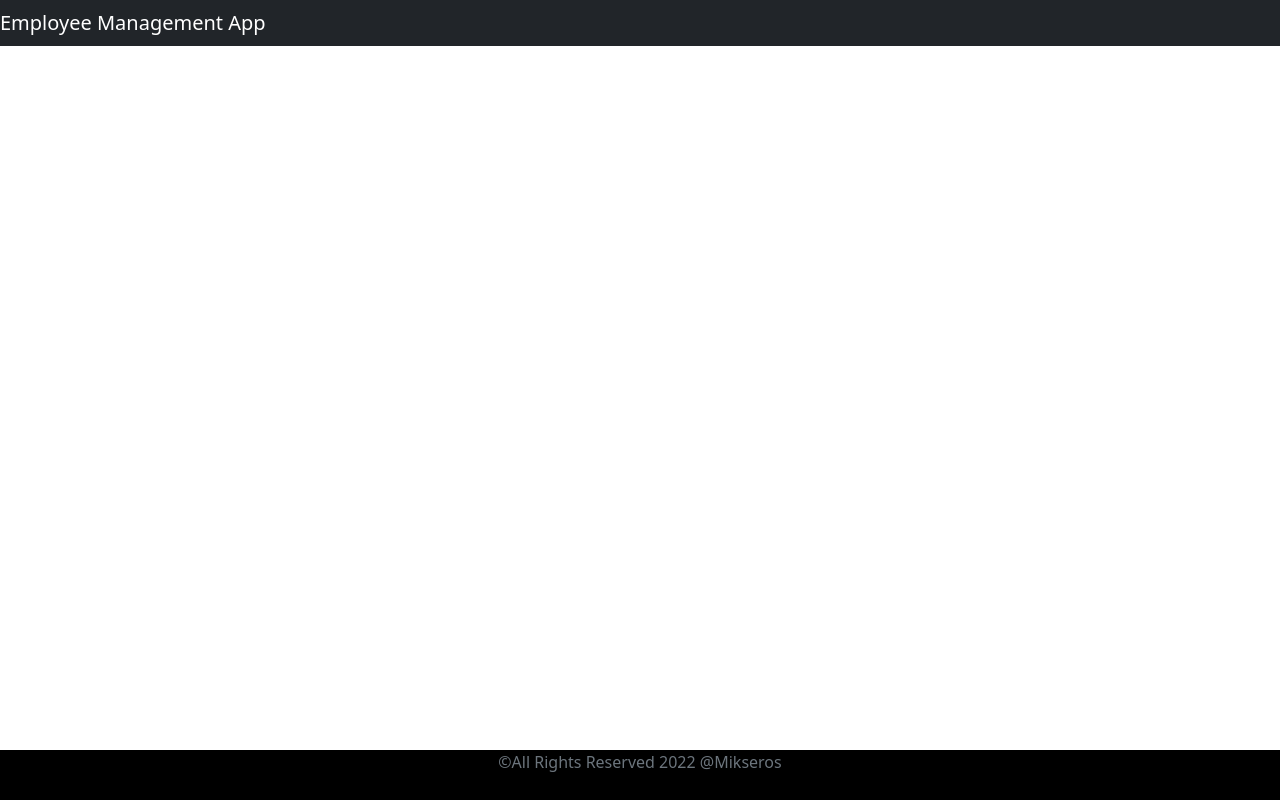
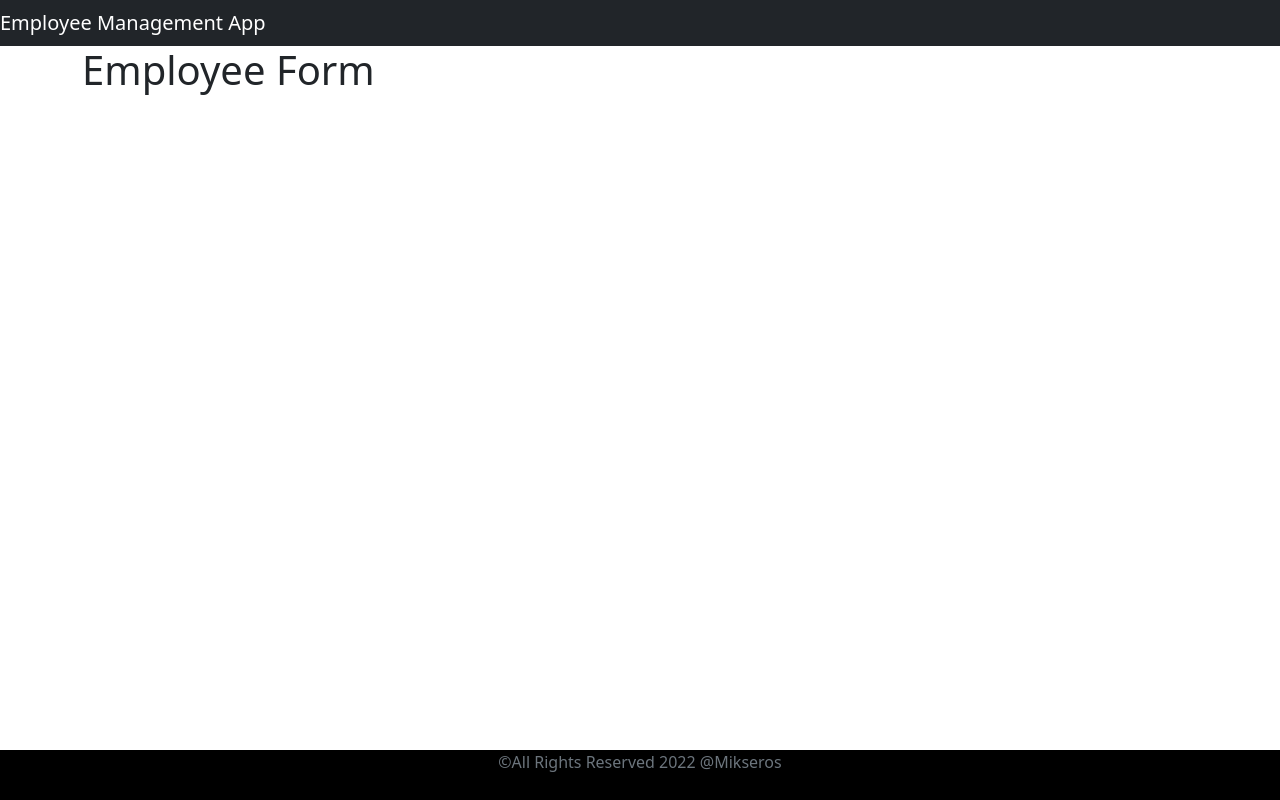
Before and after one commit to mikseros/employee-management-system-front-react, a React (Create React App) app: page /add-employee in a window 1280 px wide. Built offline with nearby package versions, Linux system fonts and the light colour scheme.

Commit message:
CreateEmployeeComponent created

```diff
--- a/src/App.js
+++ b/src/App.js
@@ -1,9 +1,10 @@
 import React from 'react';
 import './App.css';
-import { BrowserRouter as Router, Route, Routes } from 'react-router-dom';
+import { BrowserRouter as Router, Route, Routes, useNavigate } from 'react-router-dom';
 import FooterComponent from './components/FooterComponent';
 import HeaderComponent from './components/HeaderComponent';
 import ListEmployeeComponent from './components/ListEmployeeComponent';
+import CreateEmployeeComponent from './components/CreateEmployeeComponent';
 
 function App() {
   return (
@@ -14,6 +15,7 @@ function App() {
               <Routes>
                 <Route path="/" element={<ListEmployeeComponent />} />
                 <Route path="/employees" element={<ListEmployeeComponent />} />
+                <Route path="/add-employee" element={<CreateEmployeeComponent />} />
               </Routes>
             </div>
           <FooterComponent/>
@@ -21,6 +23,9 @@ function App() {
     </div>
 
   );
+
+  const navigate = useNavigate();
+
 }
 
 export default App;
--- /dev/null
+++ b/src/components/CreateEmployeeComponent.jsx
@@ -0,0 +1,13 @@
+import React, { Component } from 'react';
+
+class CreateEmployeeComponent extends Component {
+    render() {
+        return (
+            <div>
+                <h1> Employee Form</h1>
+            </div>
+        );
+    }
+}
+
+export default CreateEmployeeComponent;
```
